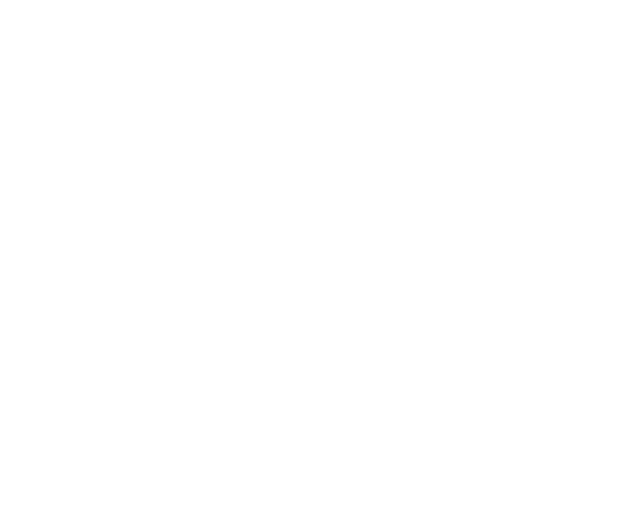
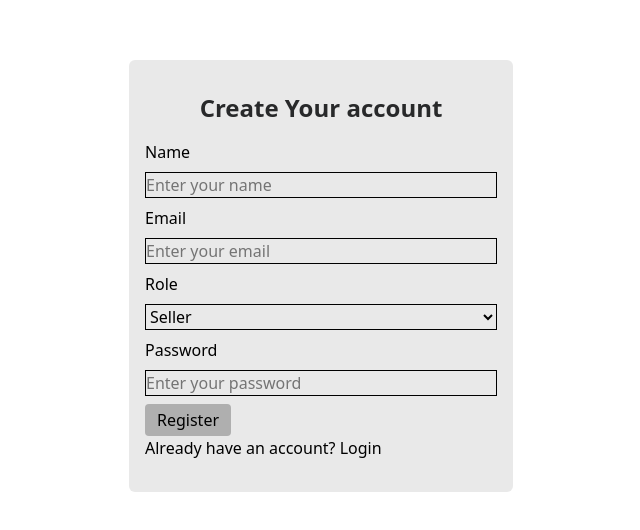
Before and after one commit to alammd0/shopsmart, a React app in the folder frontend/: page /register in a window 1280 px wide. Before the commit this address had no page. Shown: the part 124-654 px from the top of the page, without its empty margins (319-959 px from the left). Built offline with nearby package versions, Linux system fonts and the light colour scheme; the HTML template or start-up script is replaced by a standard one.

Commit message:
add login and  register

```diff
--- a/frontend/package.json
+++ b/frontend/package.json
@@ -17,6 +17,7 @@
     "lucide-react": "^0.544.0",
     "react": "^19.1.1",
     "react-dom": "^19.1.1",
+    "react-hook-form": "^7.64.0",
     "react-redux": "^9.2.0",
     "react-router-dom": "^7.9.3",
     "tailwindcss": "^4.1.13"
--- a/frontend/src/App.jsx
+++ b/frontend/src/App.jsx
@@ -1,6 +1,8 @@
 import { Route, Routes } from "react-router-dom"
 import MainLayout from "./MainLayout"
 import Home from "./pages/Home"
+import Signup from "./pages/Signup"
+import Login from "./pages/Login"
 
 function App() {
 
@@ -9,7 +11,11 @@ function App() {
       <Routes>
          <Route path="/" element={<MainLayout/>}>
             <Route path="/" element = {<Home />} />
+
          </Route>
+
+          <Route path="/register" element = { <Signup />} />
+          <Route path="/login" element = { <Login />} />
       </Routes>
     </>
   )
--- /dev/null
+++ b/frontend/src/components/common/Loader.jsx
@@ -0,0 +1,12 @@
+
+export default function Loader() {
+    return (
+        <div className="h-screen flex justify-center items-center">
+            <div className="bg-primary/10 px-4 py-8 max-w-sm w-full rounded-md">
+                <div className="flex justify-center items-center">
+                    <div className="animate-spin rounded-full h-16 w-16 border-t-2 border-b-2 border-primary"></div>
+                </div>
+            </div>
+        </div>
+    )
+}
--- /dev/null
+++ b/frontend/src/components/core/AuthForm.jsx
@@ -0,0 +1,146 @@
+import { useForm } from "react-hook-form";
+import { Link, useNavigate } from "react-router-dom";
+import { createUser, login } from "../../service/auth/authAPI";
+import { useState } from "react";
+import Loader from "../common/Loader";
+
+export default function AuthForm({type}) {
+
+    const [isLoading, setIsLoading] = useState(false);
+    const navigate = useNavigate();
+
+    const {
+        register,
+        handleSubmit,
+        formState: { errors },
+        reset
+    } = useForm();
+
+    const onSubmit = async (data) => {
+        if(type === "signup"){
+            setIsLoading(true);
+            const response = await createUser(data);
+            console.log(response);
+            navigate("/login")
+            setIsLoading(false);
+        }else{
+            setIsLoading(true);
+            const response = await login(data);
+            console.log(response);
+            navigate("/products");
+            setIsLoading(false);
+        }
+
+        reset();
+    }
+
+    if(isLoading){
+        return <Loader />
+    }
+
+    return (
+        <div className="h-screen flex justify-center items-center">
+            <div className="bg-primary/10 px-4 py-8 max-w-sm w-full rounded-md">
+                {/* heading */}
+                <div className="text-center text-2xl font-bold text-primary">
+                    {
+                        type === "signup" ? "Create Your account" : "Welcome Back"
+                    }
+                </div>
+
+                {/* form */}
+                <form className="mt-4 flex flex-col gap-2" onSubmit={handleSubmit(onSubmit)}>
+                    {/* Name */}
+                    {
+                        type === "signup" &&
+
+                        <div className="flex gap-2 flex-col">
+                            <label htmlFor="name">Name</label>
+                            <input
+                                type="text"
+                                name="name"
+                                id="name"
+                                className="w-full border-1 outline-none"
+                                placeholder="Enter your name"
+                                {...register("name", { require : true })}
+                            />
+                            {errors.name && <span>This field is required</span>}
+                        </div>
+                    }
+
+                    {/* Email */}
+                    <div className="flex gap-2 flex-col">
+                        <label htmlFor="email">Email</label>
+                        <input
+                            type="email"
+                            name="email"
+                            id="email"
+                            placeholder="Enter your email"
+                            className="w-full border-1 outline-none"
+                            {...register("email", { require : true })}
+                        />
+                        {errors.email && <span>This field is required</span>}
+                    </div>
+
+                    {/* Role */}
+                    {
+                        type === "signup" &&
+                        <div className="flex gap-2 flex-col">
+                            <label htmlFor="role">Role</label>
+                            <select
+                                name="role"
+                                id="role"
+                                {...register("role", { require : true })}
+                                className="w-full border-1 outline-none"
+                            >
+                                <option value="Seller">Seller</option>
+                                <option value="Buyer">Buyer</option>
+                            </select>
+                            {errors.role && <span>This field is required</span>}
+                        </div>
+                    }
+
+                    {/* Password */}
+                     <div className="flex gap-2 flex-col">
+                        <label htmlFor="password">Password</label>
+                        <input
+                            className="w-full border-1 outline-none"
+                            type="password"
+                            name="password"
+                            id="password"
+                            placeholder="Enter your password"
+                            {...register("password", { require : true })}
+                        />
+                        {errors.password && <span>This field is required</span>}
+                    </div>
+
+                    {/* button */}
+                    <div>
+                        {
+                            type === "signup" ?
+                            <button className="bg-primary/30 px-3 py-1 flex items-center justify-center rounded-sm" type="submit">
+                               Register
+                            </button> :
+                            <button className="bg-primary/30 px-3 py-1 flex items-center justify-center rounded-sm" type="submit">
+                                Login
+                            </button>
+                        }
+                    </div>
+                </form>
+
+                {/* login or signup */}
+                <div>
+                    {
+                        type === "signup" ?
+                        <Link to="/login">
+                            Already have an account? Login
+                        </Link> :
+                        <Link to="/register">
+                            Don't have an account? Register
+                        </Link>
+                    }
+                </div>
+            </div>
+        </div>
+    )
+}
--- a/frontend/src/pages/Home.jsx
+++ b/frontend/src/pages/Home.jsx
@@ -81,7 +81,7 @@ export default function Home() {
 
                     <p>Stay updated with the latest trends, exclusive offers, and the latest news from ShopSmart.</p>
 
-                    <Link to="/auth/signup">
+                    <Link to="/register">
                         <button className="bg-background text-center text-secondary w-full mb-4 px-3 py-2 rounded-md font-bold hover:bg-background/80 cursor-pointer">
                             Signup
                         </button>
--- /dev/null
+++ b/frontend/src/pages/Login.jsx
@@ -0,0 +1,9 @@
+import AuthForm from "../components/core/AuthForm";
+
+export default function Login() {
+    return (
+        <div>
+            <AuthForm type="login" />
+        </div>
+    )
+}
--- /dev/null
+++ b/frontend/src/pages/Signup.jsx
@@ -0,0 +1,9 @@
+import AuthForm from "../components/core/AuthForm";
+
+export default function Signup() {
+    return (
+        <div>
+            <AuthForm type="signup" />
+        </div>
+    )
+}
--- a/frontend/src/service/auth/authAPI.js
+++ b/frontend/src/service/auth/authAPI.js
@@ -1,7 +1,7 @@
 import { APIConnector } from "../apiConnector";
 
 
-export const register = async (data) => {
+export const createUser = async (data) => {
     const response = await APIConnector({
         method : "POST",
         url : "auth/register",
```
Also changed, not shown: 2 other files (tests, documents, lock files or other folders).
